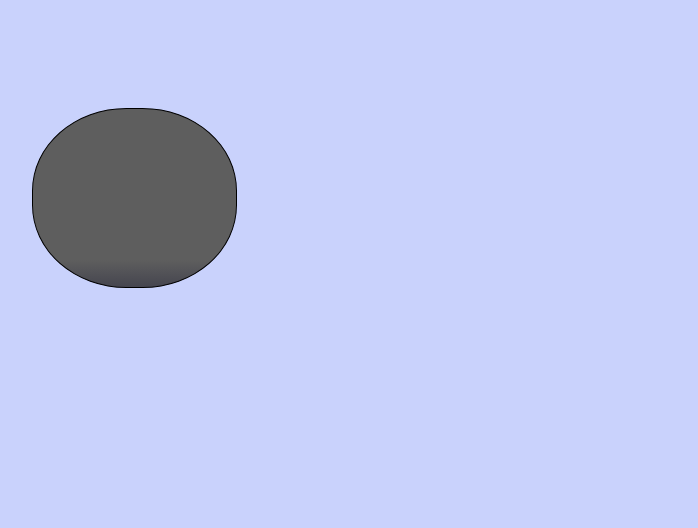
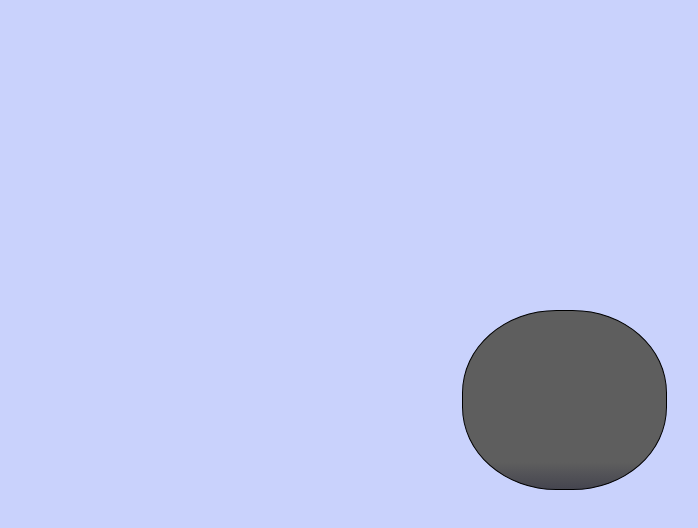
Before and after one commit to mrAbdhas/fcc-intermediate-css-cat-painting, a plain HTML site: page index.html in a window 1280 px wide. Shown: the whole page, without its empty margins (76-774 px from the left). Drawn offline with Linux system fonts and the light colour scheme.

Commit message:
step11 - step20

```diff
--- a/index.html
+++ b/index.html
@@ -10,8 +10,13 @@
     <body>
         <main>
             <div class="cat-head">
+                <div class="cat-ears">
+                    <div class="cat-left-ear"></div>
+                    <div class="cat-right-ear"></div>
+                </div>
 
             </div>
+
         </main>
 
     </body>
--- a/styles.css
+++ b/styles.css
@@ -12,7 +12,11 @@ body{
     height: 180px;
     border: 1px solid #000;
     border-radius: 46%;
-    position: relative;
-    top: 100px;
-    left: 100px;
+    position: absolute;
+    top: 0;
+    right: 0;
+    bottom: 0;
+    left: 0;
+    margin: auto;
+
 }
```
